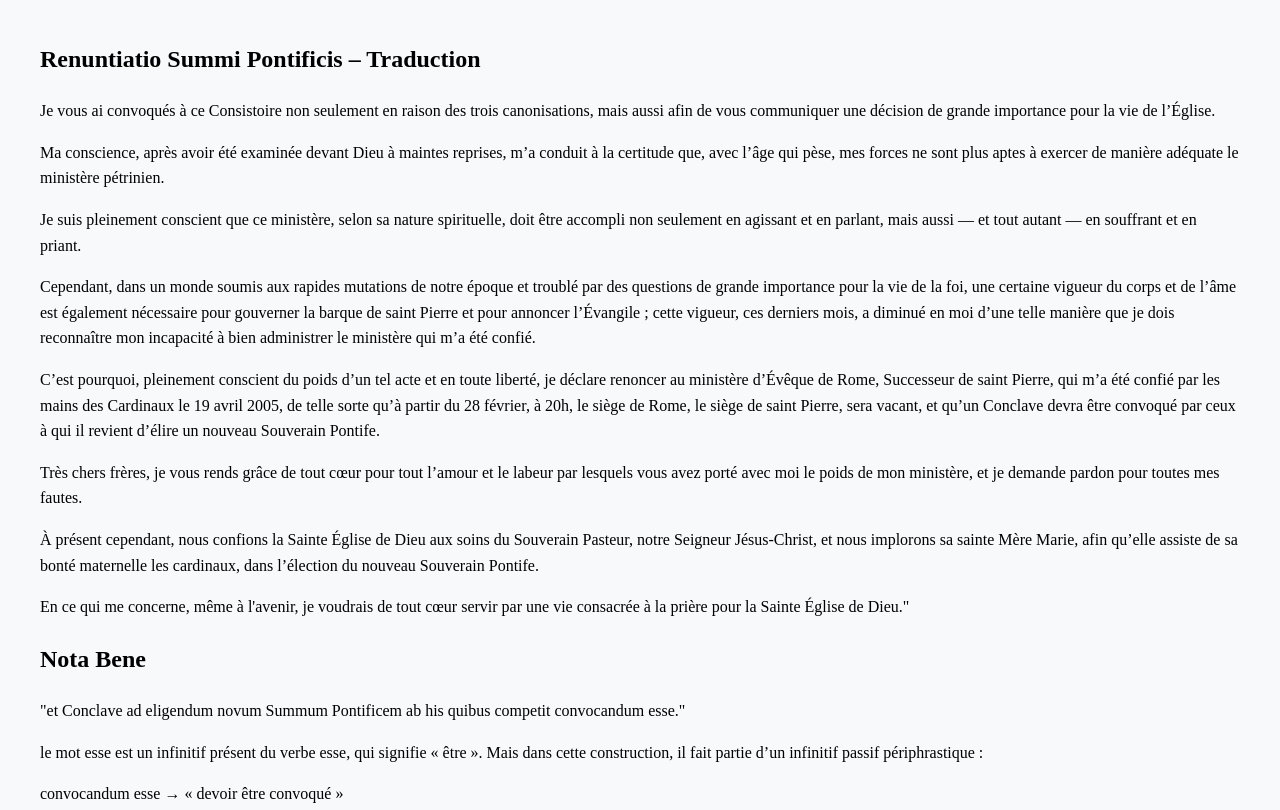
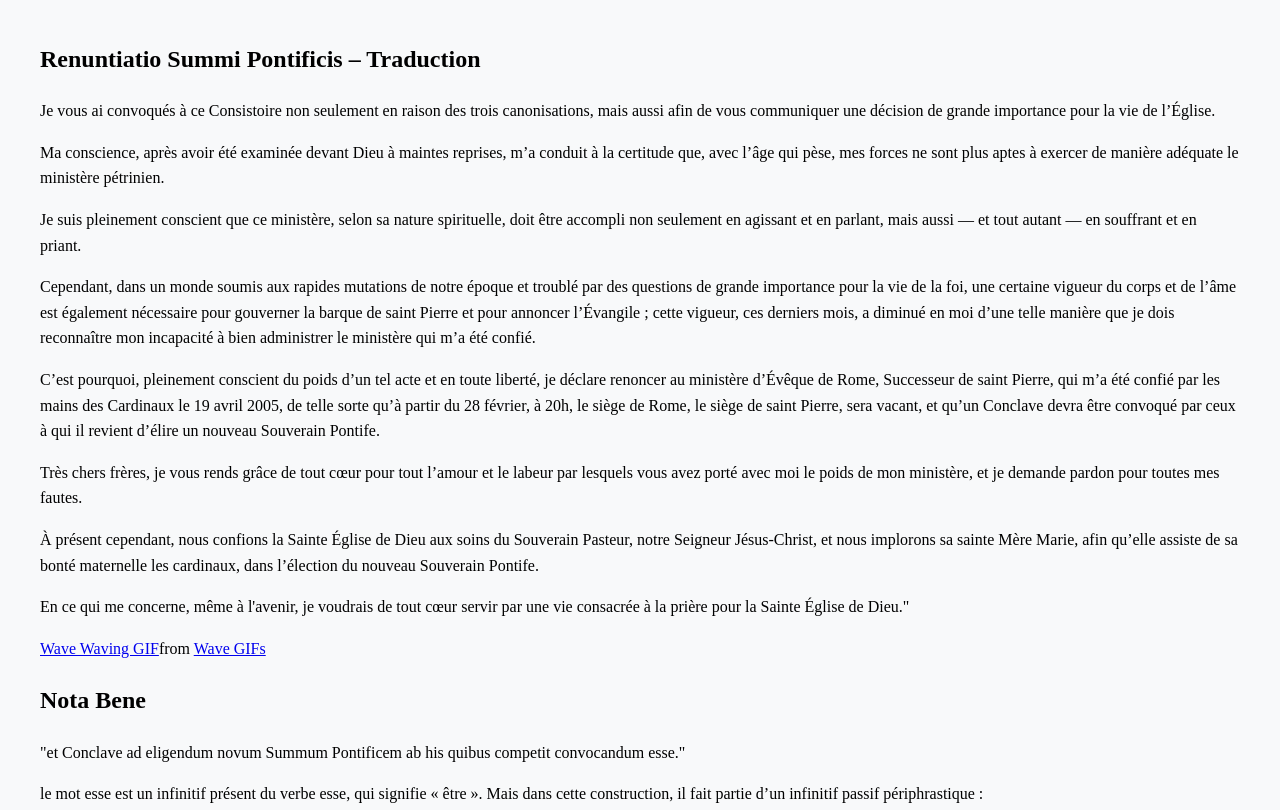
Before and after one commit to elibruyere/traduction-demission, a plain HTML site: page index.html in a window 1280 px wide. Shown: the top 810 px of the page. Drawn offline with Linux system fonts and the light colour scheme; a script that the page names is missing.

Commit message:
Update index.html

```diff
--- a/index.html
+++ b/index.html
@@ -40,6 +40,8 @@ Cependant, dans un monde soumis aux rapides mutations de notre époque et troubl
   <p>
    En ce qui me concerne, même à l'avenir, je voudrais de tout cœur servir par une vie consacrée à la prière pour la Sainte Église de Dieu."
  </p>
+
+<div class="tenor-gif-embed" data-postid="14956219" data-share-method="host" data-aspect-ratio="1.77778" data-width="60%"><a href="https://tenor.com/view/wave-waving-greet-hand-up-happy-gif-14956219">Wave Waving GIF</a>from <a href="https://tenor.com/search/wave-gifs">Wave GIFs</a></div> <script type="text/javascript" async src="https://tenor.com/embed.js"></script>
 
 <h2>Nota Bene</h2>
 
```
